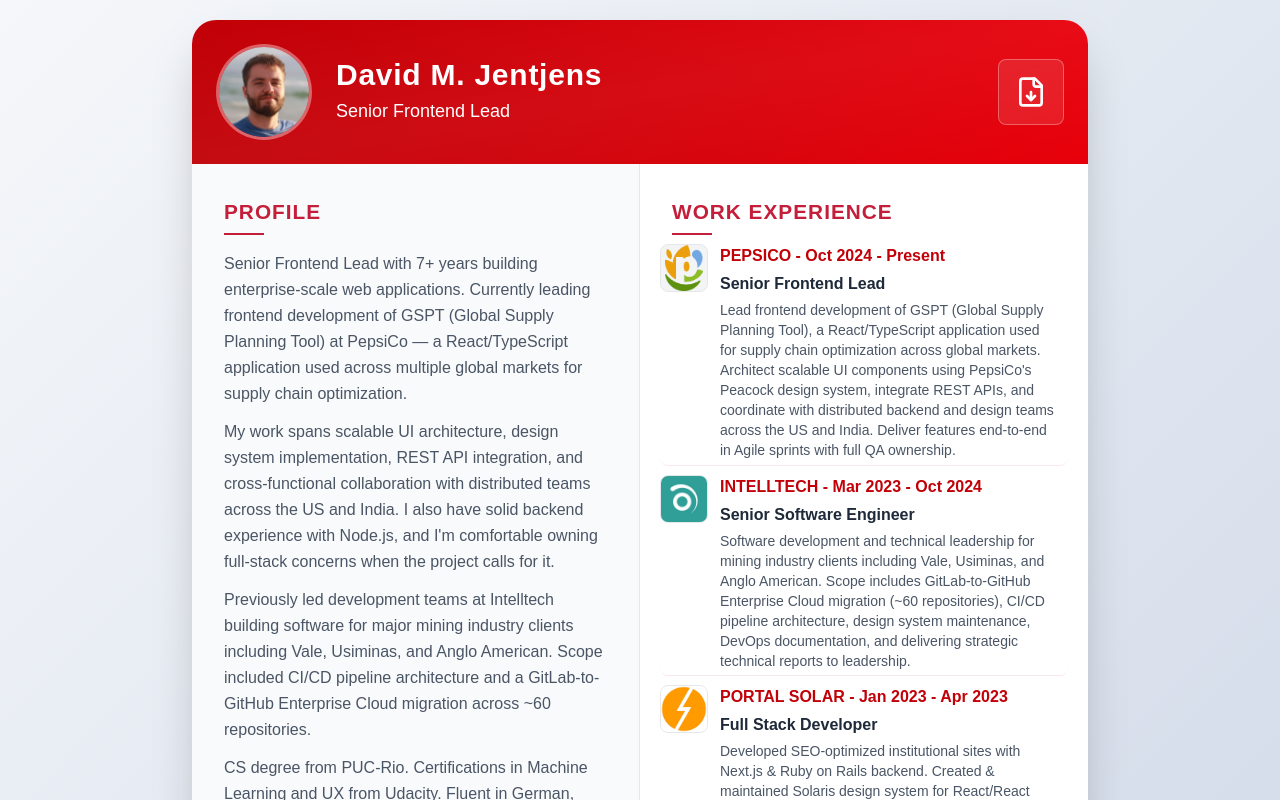
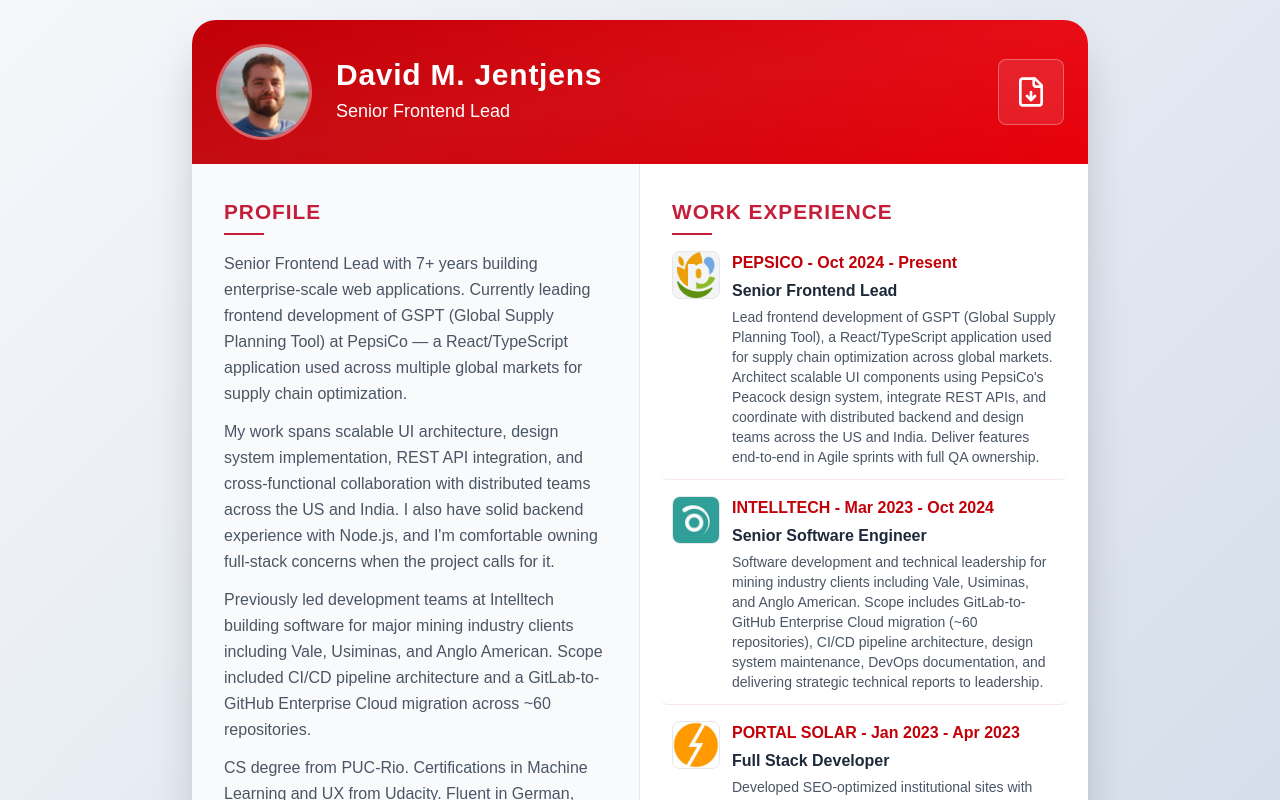
Before and after one commit to davidjentjens/david-resume, a Next.js app: page / in a window 1280 px wide. Shown: the top 800 px of the page. Built offline with nearby package versions, Linux system fonts and the light colour scheme.

Commit message:
Fix hover UX on experience items
Use translateX instead of padding-left for item hover shift to prevent
text reflow. Add !important padding on experience entries so logos have
breathing room from the highlighted background edge.

```diff
--- a/src/app/components/Experience.tsx
+++ b/src/app/components/Experience.tsx
@@ -51,7 +51,7 @@
             href={exp.website}
             target="_blank"
             rel="noopener noreferrer"
-            className="item flex items-start gap-3 cursor-pointer rounded-lg p-3 -m-3"
+            className="item flex items-start gap-3 cursor-pointer rounded-lg !p-3 -m-3"
           >
             <div className="w-12 h-12 flex-shrink-0 rounded-lg overflow-hidden bg-gray-100 border border-gray-200">
               <Image
--- a/src/app/globals.css
+++ b/src/app/globals.css
@@ -113,13 +113,13 @@
   margin-bottom: 1rem;
   padding: 0.3rem 0;
   border-bottom: 1px solid rgba(196, 30, 58, 0.1);
-  transition: all 0.3s ease;
+  transition: background 0.3s ease, transform 0.3s ease;
   padding-right: 0.75rem;
 }
 
 .item:hover {
   background: rgba(196, 30, 58, 0.05);
-  padding-left: 0.75rem;
+  transform: translateX(0.75rem);
   border-radius: 0.5rem;
 }
 
```
